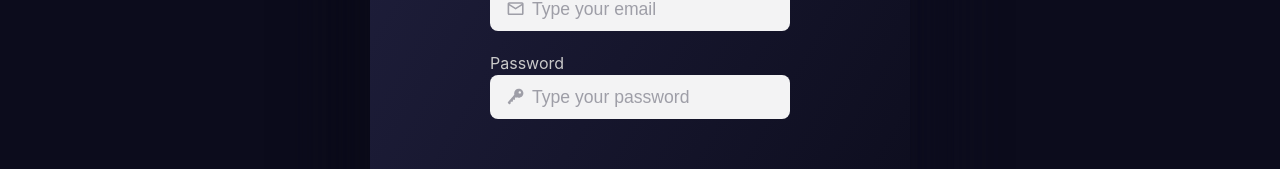
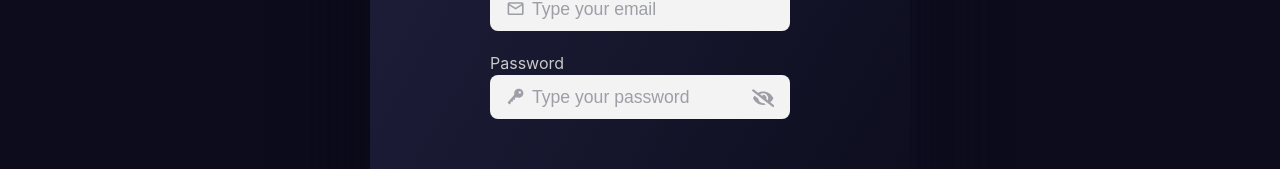
Before and after one commit to Williancc1557/willchat-plataform, a React (Vite) app: page /register in a window 1280 px wide. Shown: the part 436-605 px from the top of the page. Built offline with nearby package versions, Linux system fonts and the light colour scheme.

Commit message:
feat: password eye icon

```diff
--- a/src/components/InputText/index.tsx
+++ b/src/components/InputText/index.tsx
@@ -1,16 +1,21 @@
 import { UseFormRegisterReturn } from "react-hook-form";
 import { InputStyled } from "./styled";
 import { IconType } from "react-icons";
+import { FaEye } from "react-icons/fa";
+import { FaEyeSlash } from "react-icons/fa";
+import { useState } from "react";
 
 interface InputTextProps {
   className?: string;
-  type?: string;
+  type?: React.HTMLInputTypeAttribute;
   register?: UseFormRegisterReturn;
   placeholder?: string;
   icon: IconType;
 }
 
-export const InputText = (props: InputTextProps) => {
+export const InputPassword = (props: InputTextProps) => {
+  const [showText, setShowText] = useState(false);
+
   return (
     <InputStyled>
       <div className={`group ${props.className}`}>
@@ -18,9 +23,29 @@ export const InputText = (props: InputTextProps) => {
         <input
           placeholder={props.placeholder}
           {...props.register}
-          type={props.type}
+          type={showText ? "text" : "password"}
           className="input"
         />
+        <div className="eye-icon-container" onClick={() => setShowText(!showText)}>
+          {showText ? <FaEye className="eye-icon"/> : <FaEyeSlash className="eye-icon" />}
+        </div>
+      </div>
+    </InputStyled>
+  )
+}
+
+
+export const InputText = (props: InputTextProps) => {
+  return (
+    <InputStyled>
+      <div className={`group ${props.className}`}>
+      <props.icon className="icon"/>
+      <input
+        placeholder={props.placeholder}
+        {...props.register}
+        type={props.type}
+        className="input"
+      />
       </div>
     </InputStyled>
   );
--- a/src/components/InputText/styled.ts
+++ b/src/components/InputText/styled.ts
@@ -7,6 +7,16 @@ export const InputStyled = styled.div`
     align-items: center;
     position: relative;
     max-width: 300px;
+  }
+
+  .eye-icon {
+    position: absolute;
+    right: 1rem;
+    width: 1.4rem;
+    height: 1.4rem;
+    fill: #9e9ea7;
+    top: 12px;
+    cursor: pointer;
   }
 
   .input {
--- a/src/views/RegisterPage/index.tsx
+++ b/src/views/RegisterPage/index.tsx
@@ -1,7 +1,7 @@
 import { SubmitHandler, useForm } from "react-hook-form";
 import { Header } from "../../components/Header";
 import { FormContainerStyled, FormStyled } from "./styled";
-import { InputText } from "../../components/InputText";
+import { InputPassword, InputText } from "../../components/InputText";
 import { SnackBar } from "../../components/SnackBar";
 import { useState } from "react";
 import { MdDriveFileRenameOutline } from "react-icons/md";
@@ -48,9 +48,9 @@ export const RegisterPage = () => {
             </div>
             <div className="input-container">
               <label htmlFor="password">Password</label>
-              <InputText
+              <InputPassword
                 icon={IoKey}
-                type="text"
+                type="password"
                 register={register("password", { required: true })}
                 placeholder="Type your password"
               />
```
